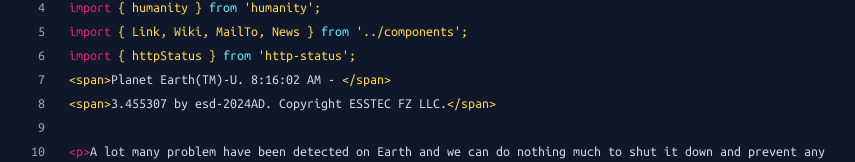
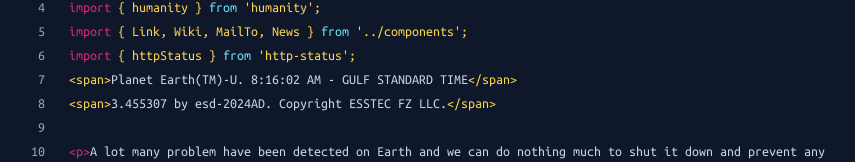
Before and after one commit to mhmd-byi/esstec, a plain HTML site: page index.html in a window 1280 px wide. Shown: the part 137-299 px from the top of the page, without its empty margins (1-856 px from the left). Drawn offline with nearby package versions, Linux system fonts and the light colour scheme.

Commit message:
adding GST in code

```diff
--- a/index.html
+++ b/index.html
@@ -93,7 +93,7 @@
                   </td>
                   <td class="whitespace-nowrap px-3 py-0.5 text-sm text-amber-300">
                     &lt;span&gt;<span class="text-slate-300">Planet Earth(TM)-U.
-                      <span id="time-cell"></span> - </span>&lt;&sol;span&gt;
+                      <span id="time-cell"></span> - GULF STANDARD TIME</span>&lt;&sol;span&gt;
                   </td>
                 </tr>
                 <tr>
```
